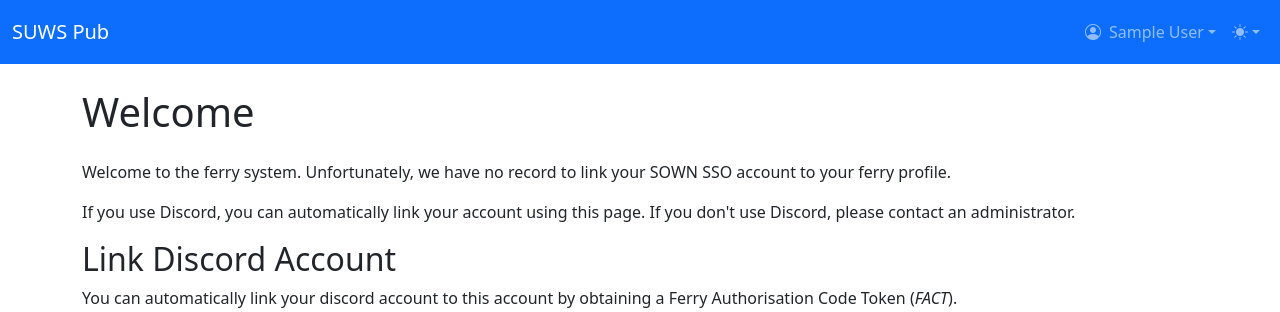
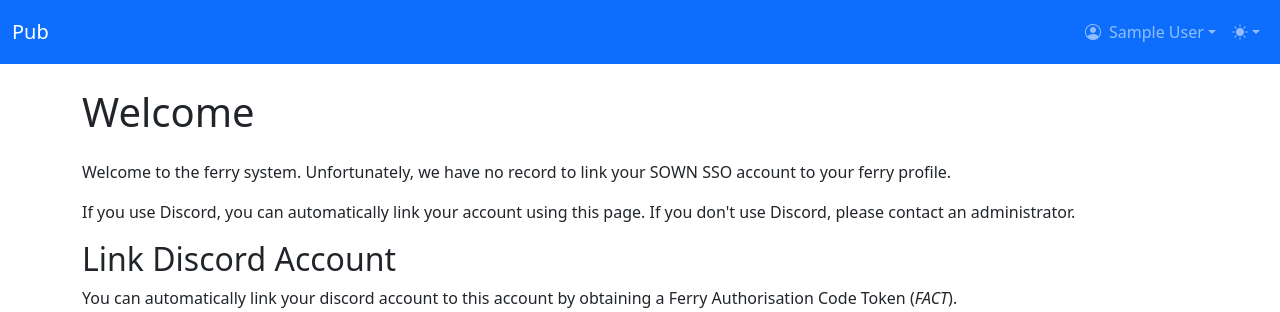
Before and after one commit to trickeydan/ferry-api, a Django app: page /accounts/unlinked/ in a window 1280 px wide. Shown: the top 312 px of the page. Run offline with Django 5.2, Linux system fonts and the light colour scheme; the visitor is signed in with stand-in values (Sample User, id 1); parts of the project's set-up code (start-up, migrations or seed data) failed here and were passed over; some libraries are stand-ins or nearby versions.

Commit message:
genericise branding

```diff
--- /dev/null
+++ b/ferry/core/context_processors.py
@@ -0,0 +1,5 @@
+from django.conf import settings
+
+
+def app_name(request: object) -> dict[str, str]:
+    return {"app_name": settings.APP_NAME}
--- a/ferry/core/mixins.py
+++ b/ferry/core/mixins.py
@@ -1,5 +1,6 @@
 from typing import Any
 
+from django.conf import settings
 from django.views.generic.base import ContextMixin
 
 
@@ -8,7 +9,7 @@ class BreadcrumbsMixin(ContextMixin):
 
     def get_breadcrumbs(self) -> list[tuple[str | None, str]]:
         """Returns a list of tuples (url, display)."""
-        return [(None, "SUWS Pub")] + self.breadcrumbs
+        return [(None, settings.APP_NAME)] + self.breadcrumbs
 
     def get_context_data(self, **kwargs: Any) -> dict[str, Any]:
         return super().get_context_data(
--- a/ferry/core/settings/base.py
+++ b/ferry/core/settings/base.py
@@ -12,6 +12,7 @@ BASE_DIR = Path(__file__).resolve().parent.parent.parent
 DEBUG = False
 
 ALLOWED_HOSTS: list[str] = []
+APP_NAME = "Pub"
 
 # Application definition
 
@@ -66,6 +67,7 @@ TEMPLATES = [
                 "django.template.context_processors.request",
                 "django.contrib.auth.context_processors.auth",
                 "django.contrib.messages.context_processors.messages",
+                "ferry.core.context_processors.app_name",
             ],
         },
     },
--- a/ferry/templates/base.html
+++ b/ferry/templates/base.html
@@ -4,7 +4,7 @@
   <head>
     <meta charset="utf-8">
     <meta name="viewport" content="width=device-width, initial-scale=1">
-    <title>{% block title %}{% endblock %} | SUWS Pub</title>
+    <title>{% block title %}{% endblock %} | {{ app_name }}</title>
     <link href="https://cdn.jsdelivr.net/npm/bootstrap@5.3.5/dist/css/bootstrap.min.css" rel="stylesheet" integrity="sha384-SgOJa3DmI69IUzQ2PVdRZhwQ+dy64/BUtbMJw1MZ8t5HZApcHrRKUc4W0kG879m7" crossorigin="anonymous">
     <link rel="stylesheet" href="https://cdn.jsdelivr.net/npm/bootstrap-icons@1.11.3/font/bootstrap-icons.min.css">
   </head>
--- a/ferry/templates/base_home.html
+++ b/ferry/templates/base_home.html
@@ -1,7 +1,7 @@
 {% extends "base.html" %}
 {% load static %}
 
-{% block page_title %}SUWS Pub{% endblock %}
+{% block page_title %}{{ app_name }}{% endblock %}
 
 {% block content %}
   {% with view=request.resolver_match.view_name %}
--- a/ferry/templates/inc/nav.html
+++ b/ferry/templates/inc/nav.html
@@ -1,6 +1,6 @@
 <nav class="navbar navbar-expand-md navbar-dark bg-primary mb-4">
   <div class="container-fluid">
-    <a class="navbar-brand" href="{% url 'dashboard:scoreboard' %}">SUWS Pub</a>
+    <a class="navbar-brand" href="{% url 'dashboard:scoreboard' %}">{{ app_name }}</a>
     <button class="navbar-toggler" type="button" data-bs-toggle="collapse" data-bs-target="#navbarCollapse" aria-controls="navbarCollapse" aria-expanded="false" aria-label="Toggle navigation">
       <span class="navbar-toggler-icon"></span>
     </button>
```
